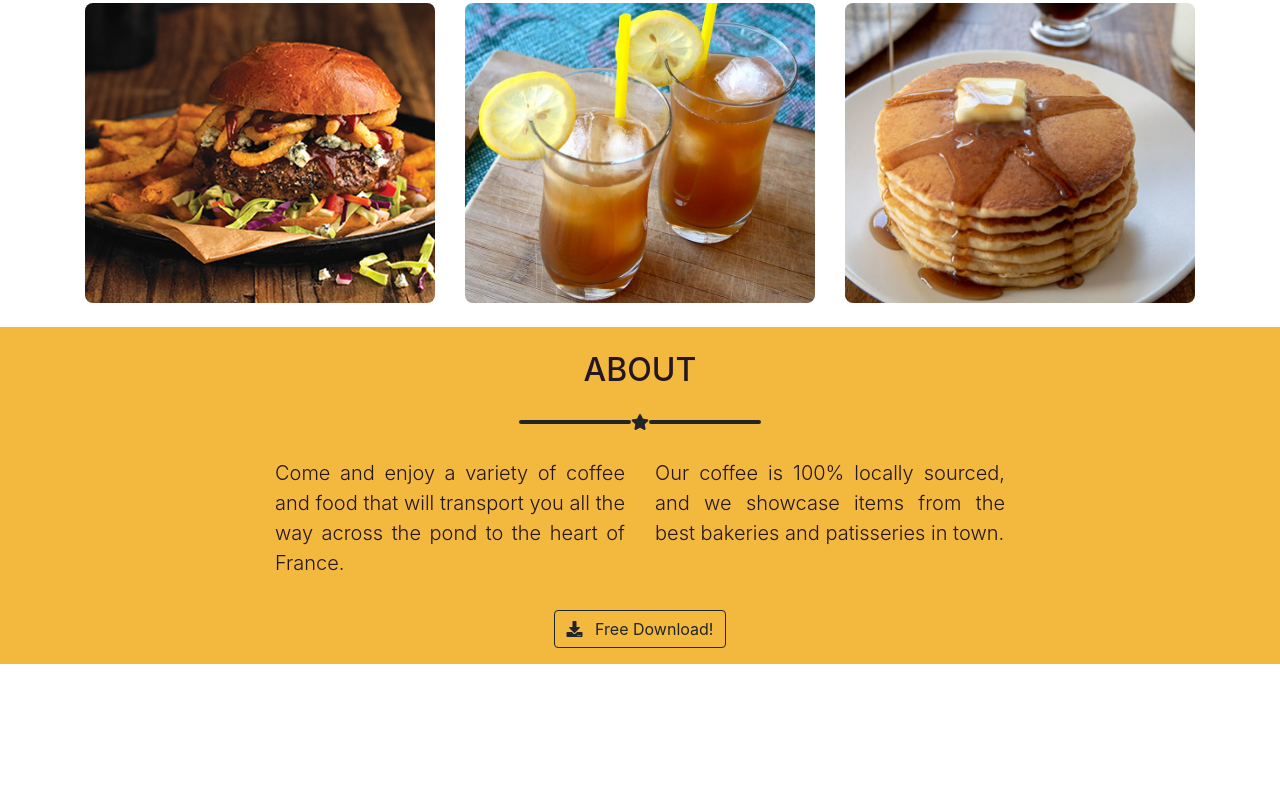
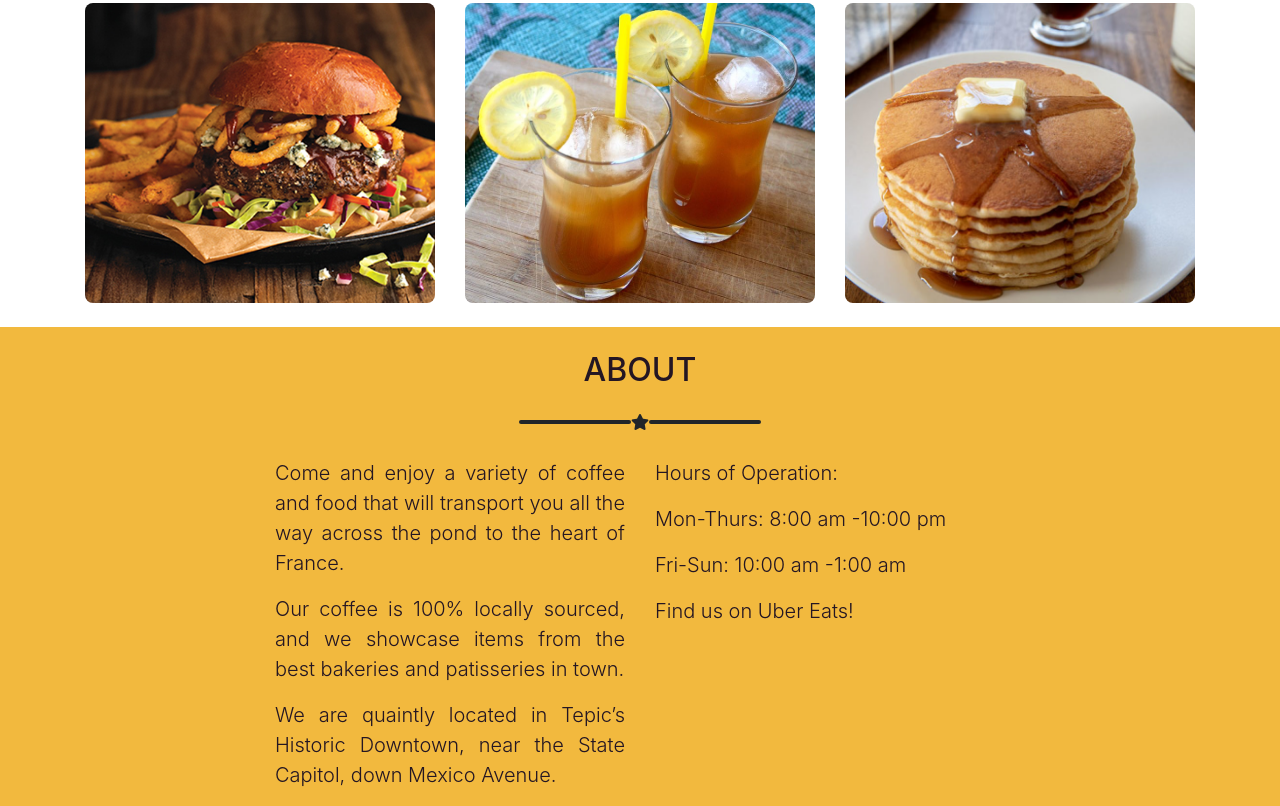
Before and after one commit to yayitax/landing-page, a website: page index.html in a window 1280 px wide. Shown: the part 1116-1922 px from the top of the page. Before the commit the page ends 1780 px from the top, so only its background shows below. Drawn offline with nearby package versions, Linux system fonts and the light colour scheme.

Commit message:
Added hours in about

```diff
--- a/index.html
+++ b/index.html
@@ -203,20 +203,16 @@
       <div class="row">
         <div class="col-lg-4 ml-auto">
           <p class="lead text-justify">Come and enjoy a variety of coffee and food that will transport you all the way across the pond to the heart of France.</p>
-        </div>
+          <p class="lead text-justify">Our coffee is 100% locally sourced, and we showcase items from the best bakeries and patisseries in town.</p>
+          <p class="lead text-justify">We are quaintly located in Tepic’s Historic Downtown, near the State Capitol, down Mexico Avenue.</p>
+          </div>
         <div class="col-lg-4 mr-auto">
-          <p class="lead text-justify">Our coffee is 100% locally sourced, and we showcase items from the best bakeries and patisseries in town.</p>
+           <p class="lead text-justify">Hours of Operation:</p>
+           <p class="lead text-justify">Mon-Thurs: 8:00 am -10:00 pm</p>
+           <p class="lead text-justify">Fri-Sun: 10:00 am -1:00 am</p>
+           <p class="lead text-justify">Find us on Uber Eats!</p>
         </div>
       </div>
-
-      <!-- About Section Button -->
-      <div class="text-center p-3">
-        <a class="btn btn-xl btn-download" href="https://yayitax.github.io/landing-page/">
-          <i class="fas fa-download mr-2"></i>
-          Free Download!
-        </a>
-      </div>
-
     </div>
   </section>
 
```
